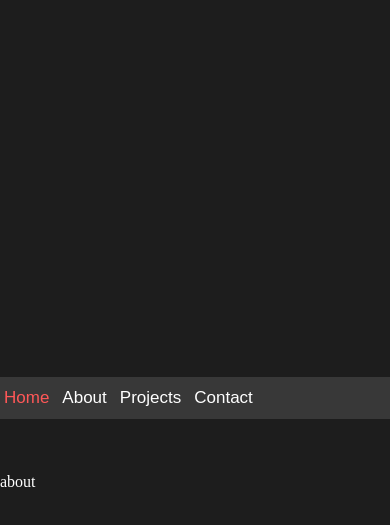
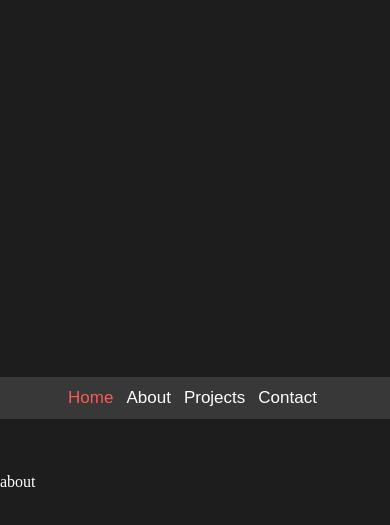
Before and after one commit to Mehraz159/MehhPortfolio, a plain HTML site: page index.html in a window 390 px wide. Shown: the part 467-992 px from the top of the page. Drawn offline with Linux system fonts and the light colour scheme; a web font is replaced by a local one.

Commit message:
Add files via upload

```diff
--- a/style.css
+++ b/style.css
@@ -35,8 +35,6 @@ h1 {
     border-radius: 10px;
 }
 
-
-
 .my-work {
     text-decoration: none;
     font-family: 'Montserrat', sans-serif;
@@ -57,13 +55,18 @@ h1 {
     background-color: rgb(56, 56, 56);
     color: white;
     align-items: center;
-    align-content: center;
     gap: 5px;
+}
+
+@media (max-width: 600px) {
+    .nav {
+        justify-content: center;
+
+    }
 }
 
 .nav a {
     color: white;
-    height: auto;
     text-decoration: none;
     font-size: 17px;
     background-color: rgb(56, 56, 56);
@@ -80,9 +83,7 @@ h1 {
 }
 
 .nav .home {
-
     color: rgb(255, 88, 88);
-
 }
 
 .nav .home:hover {
```
